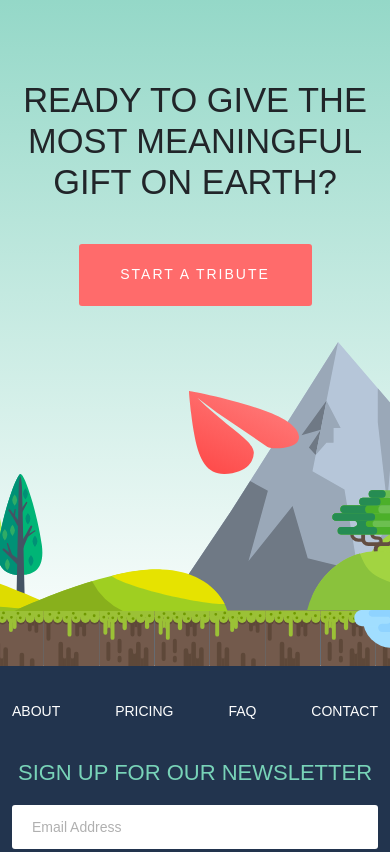
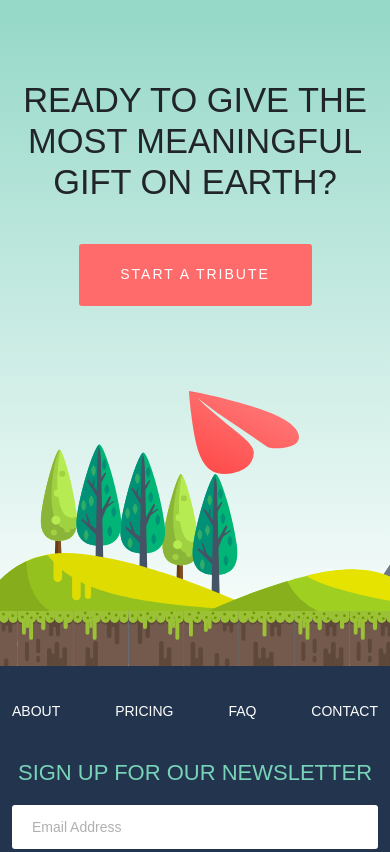
Before and after one commit to rohit-kumaar/tribute, a website: page index.html in a window 390 px wide. Shown: the part 10360-11212 px from the top of the page. Drawn offline with nearby package versions, Linux system fonts and the light colour scheme.

Commit message:
gift : image responsive

```diff
--- a/src/scss/components/_gift.scss
+++ b/src/scss/components/_gift.scss
@@ -42,7 +42,7 @@
     z-index: 4;
     position: absolute;
     bottom: 0;
-    left: calc(min(-258%, (-258% + 50%)));
+    left: calc(max(-258%, (-258% + 50%)));
 
     @include media-breakpoint-up(sm) {
       left: calc(-258% + 250%);
```
Also changed, not shown: src/css/style.css.
